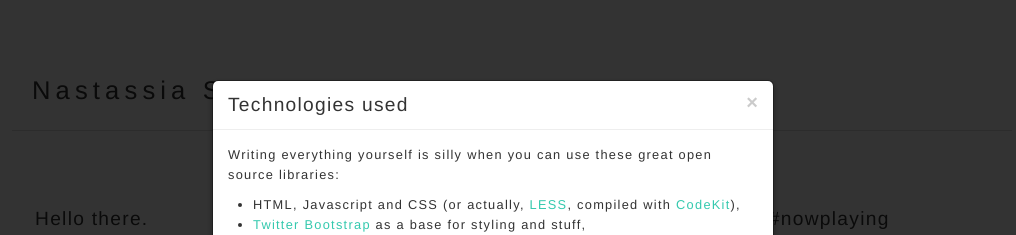
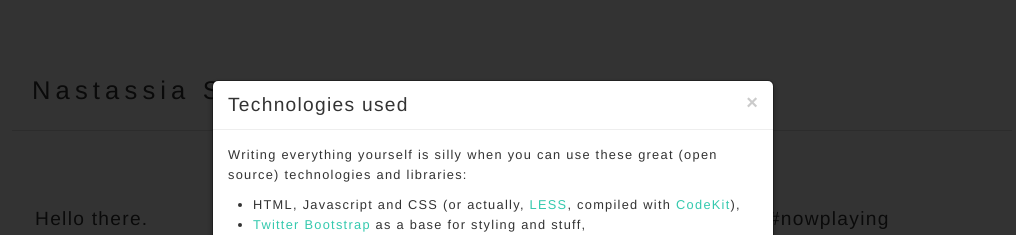
Before and after one commit to nassia/nassia.be, a plain HTML site: page index.html in a window 1280 px wide. Both pictures are taken after a click on the link "this cool technology". Shown: the top 235 px of the page, without its empty margins (148-1164 px from the left). Drawn offline with nearby package versions, Linux system fonts and the light colour scheme; files that its build step writes are made by us from their sources.

Commit message:
Changed wording in shoutout modal

```diff
--- a/index.html
+++ b/index.html
@@ -80,7 +80,7 @@
 				<h3 id="cooltechmodalLabel">Technologies used</h3>
 			</div>
 			<div class="modal-body">
-				<p>Writing everything yourself is silly when you can use these great open source libraries:</p>
+				<p>Writing everything yourself is silly when you can use these great (open source) technologies and libraries:</p>
 				<ul>
 					<li>HTML, Javascript and CSS (or actually, <a href='http://lesscss.org/' target='_blank'>LESS</a>, compiled with <a href='http://incident57.com/codekit/' target='_blank'>CodeKit</a>),</li>
 					<li><a href='http://twitter.github.io/bootstrap/' target='_blank'>Twitter Bootstrap</a> as a base for styling and stuff,</li>
```
